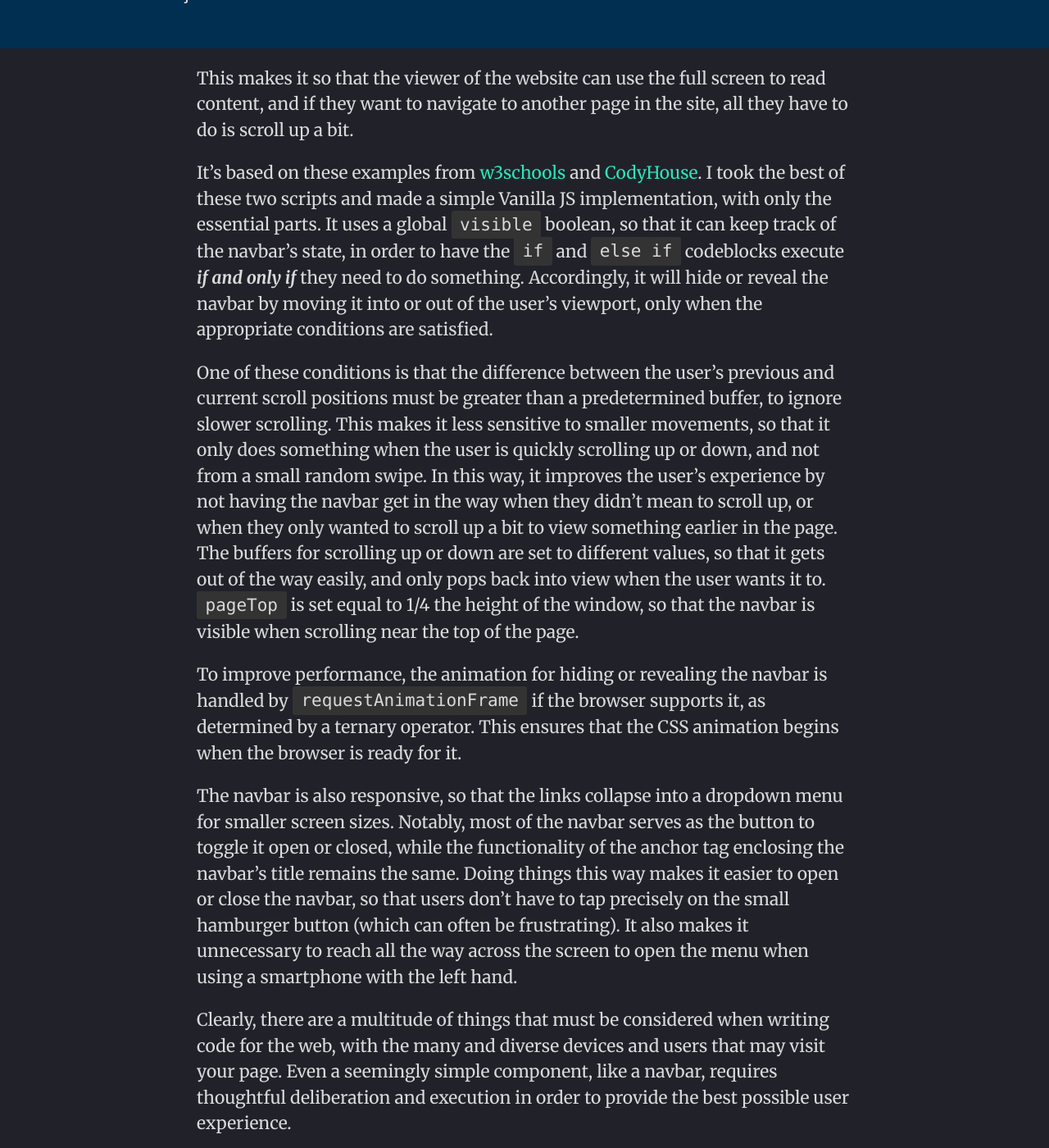
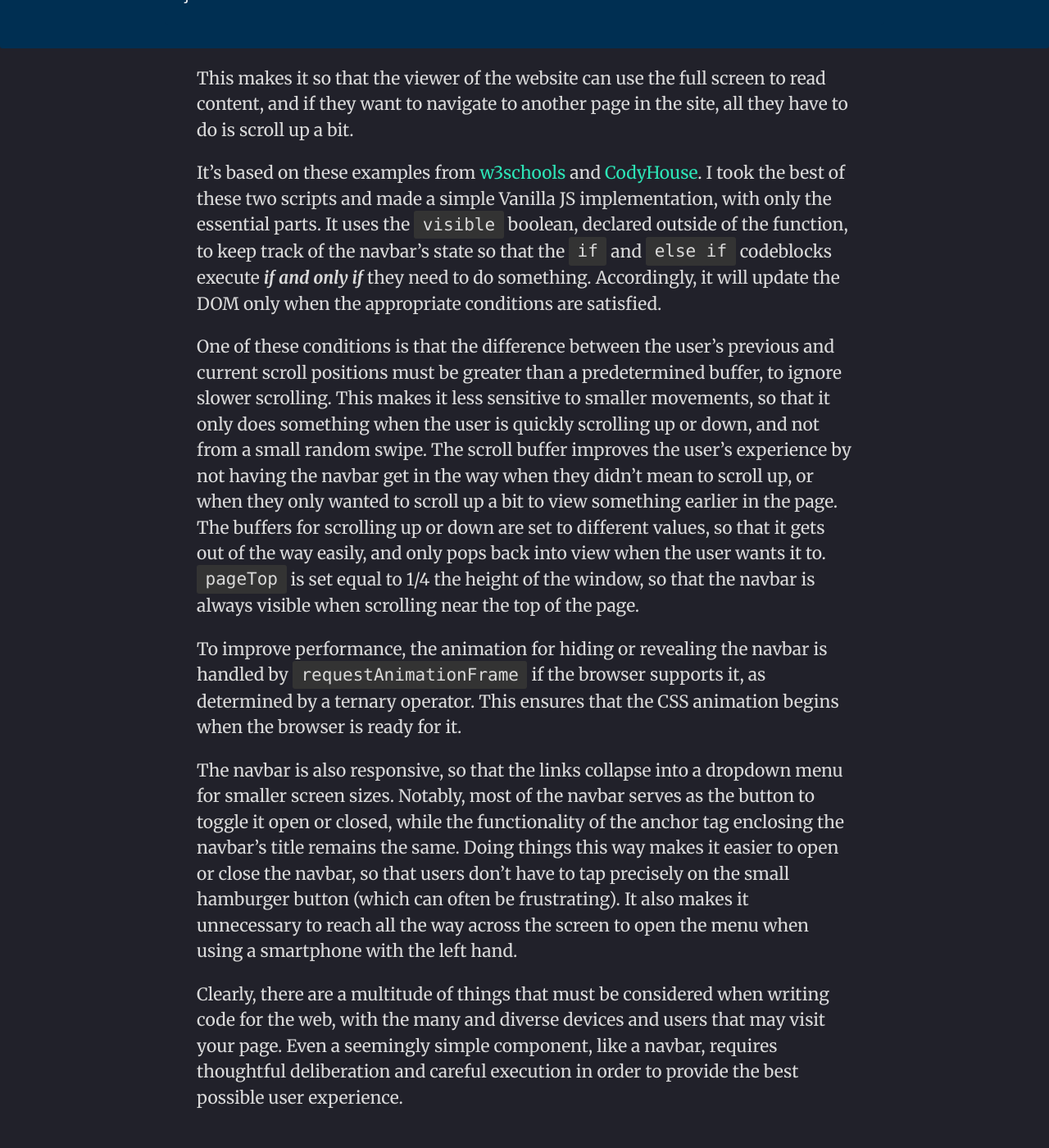
Before and after one commit to tmshkr/tmshkr.github.io, a Jekyll site: the page built from _posts/2018-09-21-simple-hiding-navbar.md, in a window 1280 px wide and 1400 px high, scrolled down 1536 px. Shown: the whole window at 82% size. Built offline with Jekyll 4.4.1, drawn with Linux system fonts in a browser that asks for light colours; nearby versions of some CDN libraries.

Commit message:
Update post

```diff
--- a/_posts/2018-09-21-simple-hiding-navbar.md
+++ b/_posts/2018-09-21-simple-hiding-navbar.md
@@ -43,21 +43,21 @@ up a bit.
 It's based on these examples from [w3schools](https://www.w3schools.com/howto/howto_js_navbar_hide_scroll.asp)
 and [CodyHouse](https://codyhouse.co/gem/auto-hiding-navigation). I took the best
 of these two scripts and made a simple Vanilla JS implementation, with only the essential parts.
-It uses a global `visible` boolean, so that it can keep track of the navbar's state,
-in order to have the `if` and `else if` codeblocks execute ***if and only if*** they
-need to do something. Accordingly, it will hide or reveal the navbar by moving it
-into or out of the user's viewport, only when the appropriate conditions are satisfied.
+It uses the `visible` boolean, declared outside of the function, to keep track of the navbar's state
+so that the `if` and `else if` codeblocks execute ***if and only if*** they
+need to do something. Accordingly, it will update the DOM only when the appropriate
+conditions are satisfied.
 
 One of these conditions is that the difference between the user's previous and current
 scroll positions must be greater than a predetermined buffer, to ignore slower scrolling.
 This makes it less sensitive to smaller movements, so that it only does something
 when the user is quickly scrolling up or down, and not from a small random swipe.
-In this way, it improves the user's experience by not having the navbar get in the
+The scroll buffer improves the user's experience by not having the navbar get in the
 way when they didn't mean to scroll up, or when they only wanted to scroll up
 a bit to view something earlier in the page. The buffers for scrolling up or down
 are set to different values, so that it gets out of the way easily, and only
 pops back into view when the user wants it to. `pageTop` is set equal to 1/4 the
-height of the window, so that the navbar is visible when scrolling near the
+height of the window, so that the navbar is always visible when scrolling near the
 top of the page.
 
 To improve performance, the animation for hiding or revealing the navbar is handled
@@ -75,4 +75,4 @@ the screen to open the menu when using a smartphone with the left hand.
 Clearly, there are a multitude of things that must be considered when writing code
 for the web, with the many and diverse devices and users that may visit your page.
 Even a seemingly simple component, like a navbar, requires thoughtful deliberation
-and execution in order to provide the best possible user experience.
+and careful execution in order to provide the best possible user experience.
```
